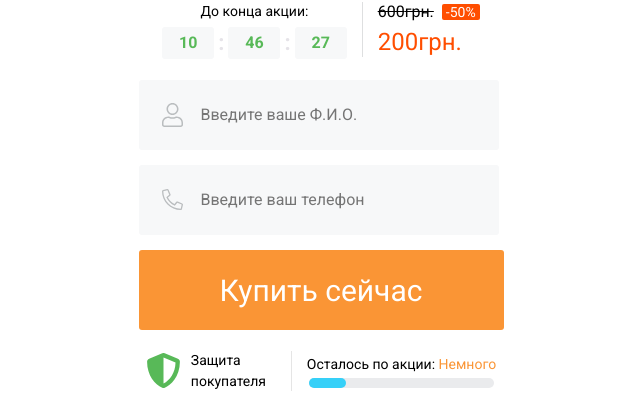
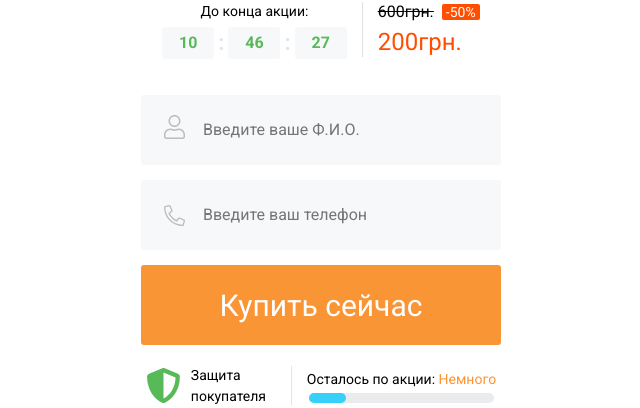
Before and after one commit to vaseklllM/favorite_box, a Next.js app: page / in a window 1280 px wide. Shown: the part 8151-8559 px from the top of the page, without its empty margins (319-959 px from the left). Built offline with nearby package versions, Linux system fonts and the light colour scheme.

Commit message:
Update inputs

```diff
--- a/components/Landing/SectionBuy/Inputs/index.tsx
+++ b/components/Landing/SectionBuy/Inputs/index.tsx
@@ -1,51 +1,110 @@
 import InputMask from "react-input-mask"
 import classes from "./style.module.scss"
-import { useState } from "react"
+import { FormEvent, useState } from "react"
 import { UserIcon, PhoneIcon } from "./icons"
 import { txt } from "../../../../utils"
+import { useForm, Controller } from "react-hook-form"
+import { Span12 } from "../../../Text"
 
 export interface IInputsProps {}
 
+type Inputs = {
+  name: string
+  phoneNumber: string
+}
+
 export default function Inputs(props: IInputsProps) {
-  const [name, setName] = useState("")
-  const [phone, setPhone] = useState("")
+  const { register, handleSubmit, control, watch } = useForm<Inputs>()
+  const [errors, setErrors] = useState({ name: undefined, phoneNumber: undefined })
 
-  function changeName(event: React.ChangeEvent<HTMLInputElement>) {
-    setName(event.target.value.replace(/[0-9]/g, ""))
+  function sendDataToTelegram(data: Inputs) {
+    const { name, phoneNumber } = data
+
+    console.log("заказ отправлен")
+
+    // console.log(name, phoneNumber)
   }
 
-  function changePhone(event: React.ChangeEvent<HTMLInputElement>) {
-    setPhone(event.target.value)
-  }
+  function buy(data: Inputs) {
+    const { name } = data
+    const phoneNumber = data.phoneNumber.replace(/\D+/g, "")
 
-  function buy() {
-    console.log("buy")
+    const isErrName = name.length < 2
+    const isErrPhone = phoneNumber.length !== 12
+
+    /** валидация */
+    if (isErrName || isErrPhone) {
+      if (isErrName) {
+        setErrors((v) => ({ ...v, name: "Неправильное название" }))
+      } else {
+        setErrors((v) => ({ ...v, name: undefined }))
+      }
+
+      if (isErrPhone) {
+        setErrors((v) => ({ ...v, phoneNumber: "Неправильный пароль" }))
+      } else {
+        setErrors((v) => ({ ...v, phoneNumber: undefined }))
+      }
+
+      return undefined
+    }
+
+    setErrors((v) => ({ ...v, name: undefined, phoneNumber: undefined }))
+
+    sendDataToTelegram({ phoneNumber, name })
   }
 
   return (
-    <div className={classes.Inputs}>
-      <div className={txt.join([classes.input, classes.name])}>
+    <form onSubmit={handleSubmit(buy)} className={classes.form}>
+      <div className={txt.join([classes.input_wrapper])}>
         <UserIcon className={classes.input_icon} />
         <input
-          type='text'
-          value={name}
-          onChange={changeName}
+          className={classes.input}
+          name='name'
           placeholder='Введите ваше Ф.И.О.'
+          ref={register}
         />
+        {errors.name && <Span12 className={classes.err_text}>{errors.name}</Span12>}
       </div>
-      <div className={classes.input}>
+      <div className={txt.join([classes.input_wrapper])}>
         <PhoneIcon className={txt.join([classes.input_icon, classes.phone_icon])} />
-        <InputMask
+        <Controller
+          as={InputMask}
+          control={control}
           mask='+38 (999)-999-99-99'
-          type='tel'
+          name='phoneNumber'
           placeholder='Введите ваш телефон'
-          value={phone}
-          onChange={changePhone}
+          className={classes.input}
+          defaultValue=''
         />
+        {errors.phoneNumber && (
+          <Span12 className={classes.err_text}>{errors.phoneNumber}</Span12>
+        )}
       </div>
-      <button onClick={buy} className={classes.btn}>
-        Купить сейчас
-      </button>
-    </div>
+      <input type='submit' className={classes.btn} value='Купить сейчас' />
+    </form>
   )
 }
+
+//  <div className={txt.join([classes.input, classes.name])}>
+//   <UserIcon className={classes.input_icon} />
+//   <input
+//     type='text'
+//     value={name}
+//     onChange={changeName}
+//     placeholder='Введите ваше Ф.И.О.'
+//   />
+// </div>
+// <div className={classes.input}>
+//   <PhoneIcon className={txt.join([classes.input_icon, classes.phone_icon])} />
+//   <InputMask
+//     mask='+38 (999)-999-99-99'
+//     type='tel'
+//     placeholder='Введите ваш телефон'
+//     value={phone}
+//     onChange={changePhone}
+//   />
+// </div>
+// <button onClick={buy} className={classes.btn}>
+//   Купить сейчас
+// </button>
--- a/components/Landing/SectionBuy/Inputs/style.module.scss
+++ b/components/Landing/SectionBuy/Inputs/style.module.scss
@@ -1,48 +1,10 @@
-.Inputs {
+.form {
   display: flex;
   flex-direction: column;
   margin-top: 20px;
 
-  input {
-    position: relative;
-    outline: none;
-    border: none;
-    border-radius: 3px;
+  .btn {
     width: 360px;
-    box-sizing: border-box;
-    height: 70px;
-    padding: 0 20px 0 62px;
-    background: #f7f8f9;
-    font-size: 16px;
-    font-weight: 400;
-    color: #222;
-    font-family: "Roboto", sans-serif;
-  }
-}
-
-.input {
-  position: relative;
-  display: flex;
-  align-items: center;
-}
-
-.input_icon {
-  position: absolute;
-  left: 23px;
-  width: 21px;
-  z-index: 2;
-}
-
-.name {
-  margin-bottom: 15px;
-}
-
-.phone_icon {
-  transform: rotate(90deg);
-}
-
-.btn {
-  width: 365px;
     height: 80px;
     line-height: 80px;
     margin: 15px auto 0 auto;
@@ -59,3 +21,69 @@
     font-family: "Roboto", sans-serif;
     user-select: none;
   }
+
+  .input_wrapper {
+    position: relative;
+    display: flex;
+    flex-direction: column;
+
+    .input_icon {
+      position: absolute;
+      left: 23px;
+      width: 21px;
+      z-index: 2;
+      top: 35px;
+      pointer-events: none;
+    }
+
+    .phone_icon {
+      transform: rotate(90deg);
+      top: 40px;
+    }
+
+    .input {
+      position: relative;
+      outline: none;
+      border: none;
+      border-radius: 3px;
+      width: 360px;
+      box-sizing: border-box;
+      height: 70px;
+      padding: 0 20px 0 62px;
+      background: #f7f8f9;
+      font-size: 16px;
+      font-weight: 400;
+      color: #222;
+      font-family: "Roboto", sans-serif;
+
+      &:not(:first-child) {
+        margin-top: 15px;
+      }
+    }
+  }
+
+  .err_text {
+    color: red;
+  }
+}
+
+// .input {
+//   position: relative;
+//   display: flex;
+//   align-items: center;
+// }
+
+// .input_icon {
+//   position: absolute;
+//   left: 23px;
+//   width: 21px;
+//   z-index: 2;
+// }
+
+// .name {
+//   margin-bottom: 15px;
+// }
+
+// .phone_icon {
+//   transform: rotate(90deg);
+// }
--- a/components/Landing/SectionBuy/index.tsx
+++ b/components/Landing/SectionBuy/index.tsx
@@ -15,7 +15,7 @@ interface ISectionBuyProps {
 export default function SectionBuy(props: ISectionBuyProps) {
   const { colors, price } = props
   return (
-    <section id="buy" className={classes.SectionBuy}>
+    <section id='buy' className={classes.SectionBuy}>
       <Span24>
         Оставьте <b>заявку</b>
       </Span24>
--- a/package.json
+++ b/package.json
@@ -13,6 +13,7 @@
     "next-images": "^1.7.0",
     "react": "17.0.1",
     "react-dom": "17.0.1",
+    "react-hook-form": "^6.15.2",
     "react-input-mask": "^2.0.4",
     "react-slick": "^0.28.0",
     "sass": "^1.32.8"
```
Also changed, not shown: 1 other file (tests, documents, lock files or other folders). Lines whose indentation alone changed are shown as unchanged.
